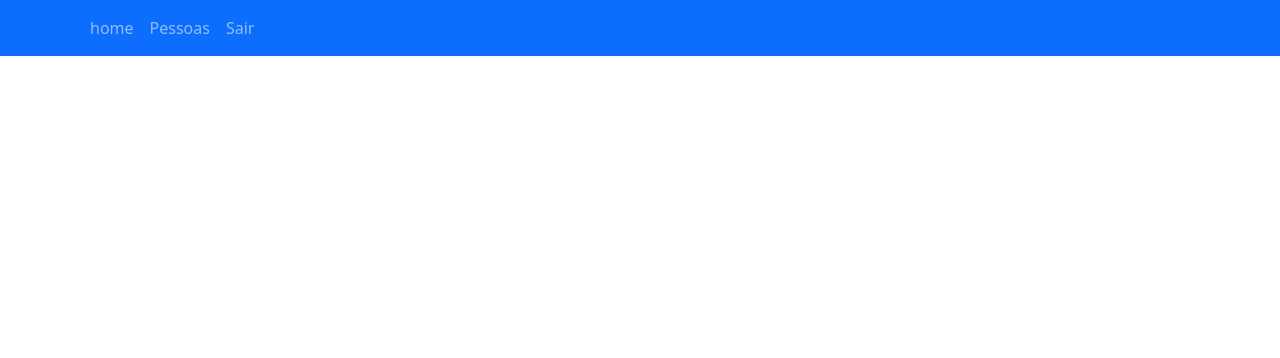
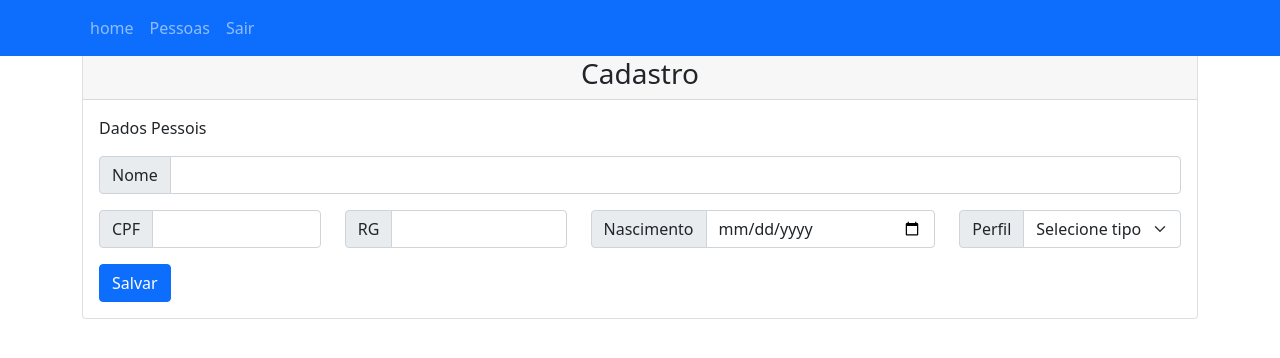
Before and after one commit to wagnerlemos94/escolar-front, a React (Create React App) app: page /#/cadastro-pessoa in a window 1280 px wide. Shown: the top 358 px of the page. Built offline with nearby package versions, Linux system fonts and the light colour scheme.

Commit message:
Implementa novos components

```diff
--- /dev/null
+++ b/src/app/service/LocalStorageService.js
@@ -0,0 +1,18 @@
+export default class LocalStorageService{
+
+    static adicionarItem(chave, valor){
+        localStorage.setItem(chave, JSON.stringify(valor));
+    }
+
+    static obterItem(chave){
+
+        const item = localStorage.getItem(chave);
+        return JSON.parse(item);
+    }
+
+    static removerItem(chave){
+        localStorage.removeItem(chave);
+    }
+
+
+}
--- /dev/null
+++ b/src/app/service/PessoaService.js
@@ -0,0 +1,24 @@
+import ApiService from '../Apiservice';
+
+class PessoaService extends ApiService{
+    constructor(){
+        super('/pessoas');
+    }
+
+    salvar(pessoa){
+        return this.post('/', pessoa);
+    }
+
+    buscarPessoa(id){
+        return this.get(`/${id}`);
+    }
+
+    buscarTodos(){
+        return this.get(`/`);
+    }
+    atualizar(pessoa){
+        return this.put(`/${pessoa.id}`, pessoa);
+    }
+}
+
+export default PessoaService;
--- /dev/null
+++ b/src/components/DataTable.js
@@ -0,0 +1,7 @@
+import React from 'react';
+import { MDBDataTableV5 } from 'mdbreact';
+
+export default function Basic(props) {
+
+  return <MDBDataTableV5 hover entriesOptions={[10, 20, 25]} entries={10} pagesAmount={4} data={props.datatable} />;
+}
--- a/src/main/Rotas.js
+++ b/src/main/Rotas.js
@@ -2,7 +2,8 @@ import React from 'react';
 import Login from '../views/Login';
 
 import { Route, Switch, HashRouter} from 'react-router-dom';
-import Pessoa from '../components/pessoa/Pessoa';
+import ListaPessoa from '../views/ListaPessoas';
+import Pessoa from '../views/Pessoa';
 
 
 function Rotas(){
@@ -10,7 +11,8 @@ function Rotas(){
         <HashRouter>
             <Switch>
                 <Route path="/login" component={Login} />
-                <Route path="/pessoa" component={Pessoa} />
+                <Route path="/pessoa" component={ListaPessoa} />
+                <Route path="/cadastro-pessoa" component={Pessoa} />
             </Switch>
         </HashRouter>
     );
--- /dev/null
+++ b/src/views/ListaPessoas.js
@@ -0,0 +1,136 @@
+import React from 'react';
+import Card from '../components/Card';
+import DataTable from '../components/DataTable';
+import LocalStorageService from '../app/service/LocalStorageService';
+// import ValidarUsuario from '../app/service/ValidarUsuario';
+import PessoaService from '../app/service/PessoaService';
+import { MDBIcon } from 'mdbreact';
+
+class ListaPessoa extends React.Component{
+
+    state = {
+        pessoas:[]
+    }
+
+    constructor(){
+        super();
+        this.service = new PessoaService();
+    }
+
+    componentDidMount(){
+
+     this.service.buscarTodos().then(response => {
+        this.setState({pessoas:response.data});
+        this.state.pessoas.forEach(pessoa => {
+            pessoa.edit = <a type="button" onClick={this.editar}><MDBIcon title="Editar" /><i id={pessoa.id} class="bi bi-pencil-square" style={{color:"blue"}}></i></a>
+            pessoa.excluir = 'Excluir'
+        });
+        this.setState({});
+    }).catch(error => {
+        console.log(error);
+    });
+    }
+
+    editar = (event) => {
+        const id = event.target.id
+
+        const pessoas = this.state.pessoas;
+        let pessoa = pessoas.filter((pessoa) => pessoa.id == id );
+        pessoa = pessoa.pop(pessoa);
+        pessoa.dtNascimento = pessoa.dtNascimento.substr(0,10);
+
+        const state = new Object();
+        state.pessoa = pessoa;
+        // state.pessoa.nascimento = this.formartarData(pessoa.nascimento);
+        state.titulo = 'Editar';
+        // state.pessoa.contatos.forEach(contato => {
+        //   if(contato.tipo.toUpperCase() === 'celular'.toUpperCase()){
+        //     state.idCelular = contato.id;
+        //     state.celular = contato.contato;
+        //   }else if(contato.tipo.toUpperCase() === 'email'.toUpperCase()){
+        //     state.idEmail = contato.id;
+        //     state.email = contato.contato;
+        //     }
+        // });
+        // state.pessoa.contatos = [];
+        // state.pessoa.enderecos.forEach(endereco => {
+        //   if(endereco){
+        //     state.endereco = {
+        //       id : endereco.id,
+        //       cep : endereco.cep,
+        //       bairro : endereco.bairro,
+        //       rua : endereco.rua,
+        //       numero : endereco.numero,
+        //       cidade : {
+        //           nome:endereco.cidade.nome
+        //       },
+        //       estado:endereco.cidade.estado.nome,
+        //       complemento: endereco.complemento
+        //     }
+        //   }
+        // });
+        // state.pessoa.enderecos = [];
+        LocalStorageService.adicionarItem('_usuario_edit', state);
+        this.props.history.push('/cadastro-pessoa');
+    }
+
+    formartarData(data){
+
+      const ano = data.slice(-4);
+      const mes = data.slice(3, -5);
+      const dia = data.slice(0, -8);
+
+      data = `${ano}-${mes}-${dia}`;
+
+      return data;
+    }
+
+    novoCadastro = () => {
+        LocalStorageService.removerItem("_usuario_edit");
+        this.props.history.push('/cadastro-pessoa');
+    }
+
+    render(){
+        const datatable = {
+            columns: [
+              {
+                label: 'Nome',
+                field: 'nome',
+                width: 150,
+                attributes: {
+                  'aria-controls': 'DataTable',
+                  'aria-label': 'Name',
+                },
+              },
+              {
+                label: 'CPF',
+                field: 'cpf',
+                width: 270,
+              },
+              {
+                label: 'RG',
+                field: 'rg',
+                width: 270,
+              },
+              {
+                label: 'Ações',
+                field: 'edit',
+                width: 200,
+              }
+            ],
+            rows: this.state.pessoas
+            ,
+          };
+        return(
+            <Card className="mt-5" title="Lista de Pessoas">
+                <button className="btn btn-sm btn-primary" onClick={this.novoCadastro}>Novo Cadastro</button>
+                <DataTable datatable={datatable} />
+            </Card>
+        );
+    }
+
+
+}
+
+
+export default ListaPessoa;
--- a/src/components/pessoa/Pessoa.js
+++ b/src/views/Pessoa.js
@@ -1,11 +1,12 @@
 import React from 'react';
 import { withRouter } from 'react-router-dom';
-import Card from '../Card';
-import FormGroup from '../FormGroup';
-import Responsavel from './Responsavel';
-import Aluno from './Aluno';
-import Condutor from './Condutor';
-import AlunoService from '../../app/service/AlunoService';
+import Card from '../components/Card';
+import FormGroup from '../components/FormGroup';
+import Responsavel from '../components/pessoa/Responsavel';
+import Aluno from '../components/pessoa/Aluno';
+import Condutor from '../components/pessoa/Condutor';
+import AlunoService from '../app/service/AlunoService';
+import LocalStorageService from '../app/service/LocalStorageService';
 
 class Pessoa extends React.Component{
 
@@ -16,13 +17,13 @@ class Pessoa extends React.Component{
 
     state = {
         perfil:null,
-        title:"Pessoa",
+        titulo:"Cadastro",
         pessoa:{
             nome:"",
             cpf:"",
             rg:"",
-            nascimento:"",
-            enderecos:[]
+            dtNascimento:"",
+            enderecos:[],
         },
         endereco:{
             cep:"",
@@ -38,12 +39,43 @@ class Pessoa extends React.Component{
         contatos:[]
     }
 
+    componentDidMount(){
+        const usuarioEdit = LocalStorageService.obterItem("_usuario_edit");
+        if(usuarioEdit){
+            this.setState({
+                pessoa:usuarioEdit.pessoa,
+                endereco:usuarioEdit.endereco,
+                celular:usuarioEdit.celular,
+                email:usuarioEdit.email,
+                titulo:usuarioEdit.titulo,
+                idCelular:usuarioEdit.idCelular,
+                idEmail:usuarioEdit.idEmail
+            });
+            if(usuarioEdit.pessoa.serie){
+                this.setState({
+                    perfil:"3",
+                });
+                this.setState({aluno:{
+                    ...this.state.aluno,
+                    mae:usuarioEdit.pessoa.mae,
+                    pai:usuarioEdit.pessoa.pai,
+                    convMedico:usuarioEdit.pessoa.convMedico,
+                    serie:usuarioEdit.pessoa.serie,
+                    turma:usuarioEdit.pessoa.turma,
+                    turno:usuarioEdit.pessoa.turno
+                }});
+            }
+            console.log(usuarioEdit);
+        }
+    }
+
     salvar = () => {
         this.state.pessoa.enderecos.push(this.state.endereco);
         const pessoa = this.state.pessoa;
+        Object.assign(pessoa,this.state.aluno);
 
         this.service.salvar(pessoa).then(response =>{
-            console.log(response);
+            this.props.history.push('/pessoa');
         }).catch(erro =>{
             console.log(erro);
         })
@@ -51,7 +83,7 @@ class Pessoa extends React.Component{
 
     render(){
         return(
-            <Card className="mt-5" title={this.state.title}>
+            <Card className="mt-5" title={this.state.titulo}>
             <form>
                 <FormGroup label="Dados Pessois">
                     <div className="row mt-3">
@@ -59,7 +91,8 @@ class Pessoa extends React.Component{
                             <div className="input-group input-group mb-3">
                                 <span className="input-group-text" id="inputGroup-sizing-sm">Nome</span>
                                 <input type="text" className="form-control" aria-label="Sizing example input" aria-describedby="inputGroup-sizing-sm"
-                                    onChange={e => this.setState({pessoa:{
+                                   value={this.state.pessoa.nome}
+                                   onChange={e => this.setState({pessoa:{
                                         ...this.state.pessoa,
                                         nome: e.target.value
                                     }})}
@@ -70,6 +103,7 @@ class Pessoa extends React.Component{
                             <div className="input-group input-group mb-3">
                                 <span className="input-group-text" id="inputGroup-sizing-sm">CPF</span>
                                 <input type="text" className="form-control" aria-label="Sizing example input" aria-describedby="inputGroup-sizing-sm"
+                               value={this.state.pessoa.cpf}
                                onChange={e => this.setState({pessoa:{
                                 ...this.state.pessoa,
                                 cpf: e.target.value
@@ -81,6 +115,7 @@ class Pessoa extends React.Component{
                             <div className="input-group input-group mb-3">
                                 <span className="input-group-text" id="inputGroup-sizing-sm">RG</span>
                                 <input type="text" className="form-control" aria-label="Sizing example input" aria-describedby="inputGroup-sizing-sm"
+                               value={this.state.pessoa.rg}
                                onChange={e => this.setState({pessoa:{
                                 ...this.state.pessoa,
                                 rg: e.target.value
@@ -88,13 +123,14 @@ class Pessoa extends React.Component{
                         />
                             </div>
                         </div>
-                        <div className="col">
+                        <div className="col-4">
                             <div className="input-group input-group mb-3">
                                 <span className="input-group-text" id="inputGroup-sizing-sm">Nascimento</span>
                                 <input type="date" className="form-control" aria-label="Sizing example input" aria-describedby="inputGroup-sizing-sm"
+                               value={this.state.pessoa.dtNascimento}
                                onChange={e => this.setState({pessoa:{
                                 ...this.state.pessoa,
-                                nascimento: e.target.value
+                                dtNascimento: e.target.value
                             }})}
                         />
                             </div>
@@ -120,7 +156,7 @@ class Pessoa extends React.Component{
                         }
                     </div>
                 </FormGroup>
-                <FormGroup label="Endereço">
+                {/* <FormGroup label="Endereço">
                     <div className="row mt-3">
                         <div className="col-4">
                             <div className="input-group input-group mb-3">
@@ -190,7 +226,7 @@ class Pessoa extends React.Component{
                             </div>
                         </div>
                     </div>
-                </FormGroup>
+                </FormGroup> */}
                 <div>
                     <button type="button" className="btn btn-primary" onClick={this.salvar}>Salvar</button>
                 </div>
```
Also changed, not shown: src/components/pessoa/Aluno.js (+7 -1 lines), src/views/Login.js (+7 -5 lines).
